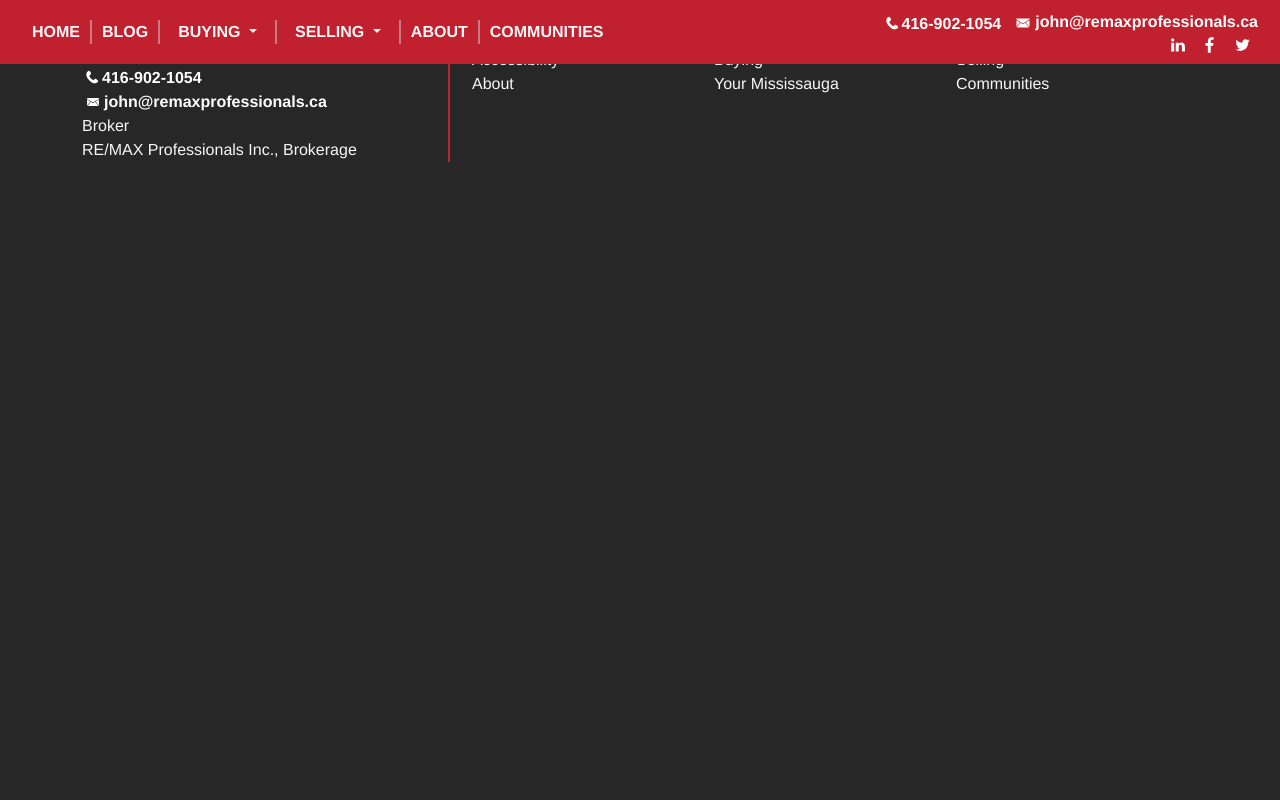
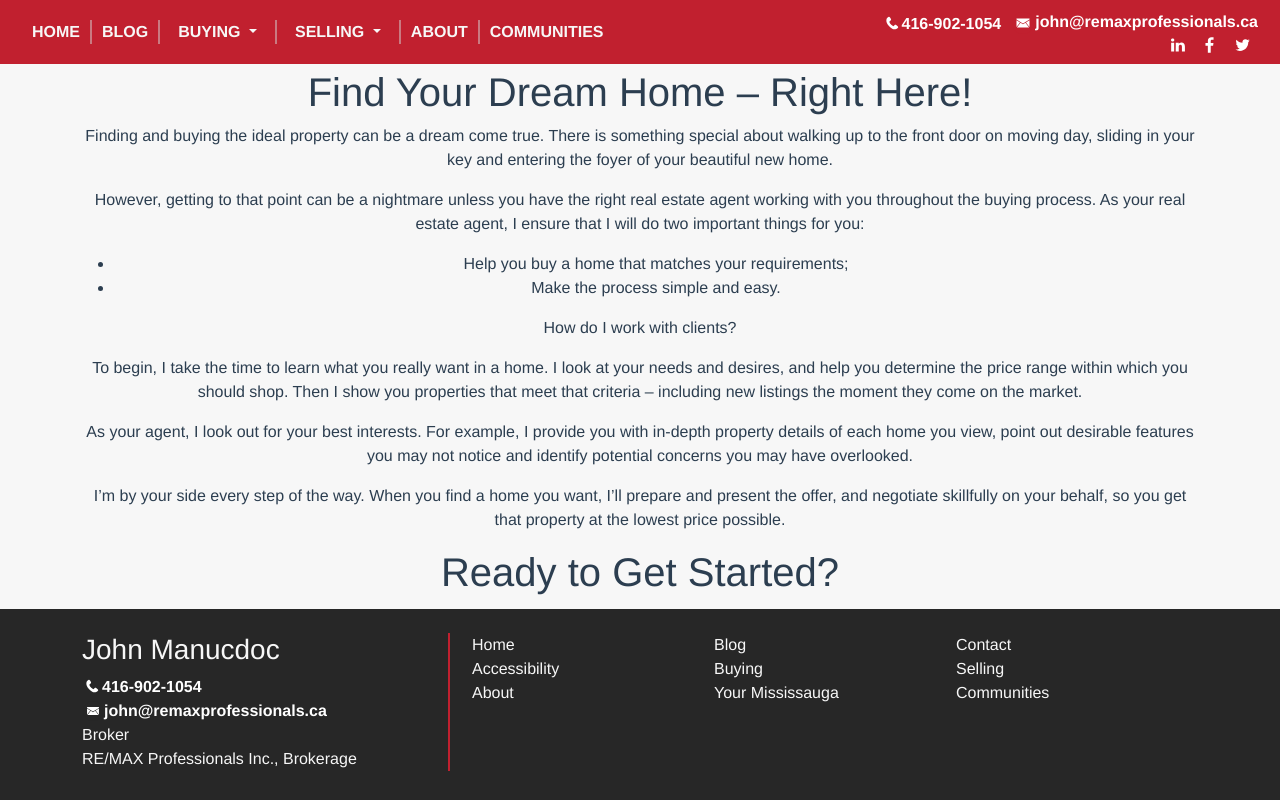
Before and after one commit to Sanparty/jmanucdoc-vue, a Vue app: page /buying in a window 1280 px wide. Built offline with nearby package versions, Linux system fonts and the light colour scheme.

Commit message:
started added buying components

```diff
--- /dev/null
+++ b/src/buying/buyingContainer.vue
@@ -0,0 +1,33 @@
+<template>
+<div class="home-container container-fluid">
+   <div class="home-bio container-md mt-5">
+     <h1>{{ buyingInfo.title.title1 }}</h1>
+     <div v-html="buyingInfo.content.content1"></div>
+     <h1>{{ buyingInfo.title.title2 }}</h1>
+     <div v-html="buyingInfo.content.content"></div>
+    </div>
+</div>
+
+</template>
+
+<script>
+    import { buying } from "../js/components/buying"
+    export default {
+       name: "buyingContainer",
+      data() {
+        return {
+          buyingInfo: buying
+        };
+      },
+    }
+
+
+
+</script>
+
+<style scoped>
+.home-container {
+    padding-top: 20px;
+    background-color: #f7f7f7;
+}
+</style>
--- /dev/null
+++ b/src/js/components/buying.js
@@ -0,0 +1,25 @@
+const buying = {
+    heading: "Buying",
+    title: {
+        title1: "Find Your Dream Home – Right Here!",
+        title2: "Ready to Get Started?"
+    },
+    content: {
+        content1: `<p>Finding and buying the ideal property can be a dream come true. There is something special about walking up to the front door on moving day, sliding in your key and entering the foyer of your beautiful new home.</p>
+        <p>However, getting to that point can be a nightmare unless you have the right real estate agent working with you throughout the buying process. As your real estate agent, I ensure that I will do two important things for you:</p>
+        <ul>
+        <li>Help you buy a home that matches your requirements;</li>
+        <li>Make the process simple and easy.</li>
+        </ul>
+        <p>How do I work with clients?</p>
+        <p>To begin, I take the time to learn what you really want in a home. I look at your needs and desires, and help you determine the price range within which you should shop. Then I show you properties that meet that criteria – including new listings the moment they come on the market.</p>
+        <p>As your agent, I look out for your best interests. For example, I provide you with in-depth property details of each home you view, point out desirable features you may not notice and identify potential concerns you may have overlooked.</p>
+        <p>I’m by your side every step of the way. When you find a home you want, I’ll prepare and present the offer, and negotiate skillfully on your behalf, so you get that property at the lowest price possible.</p>
+        `,
+        content2: `<p>This website is packed with information that will answer many of your questions, and make your home buying journey easy.</p>
+        <p>When you’re ready to talk, please call, email or submit the form below.</p>
+        <p>Let’s work together to find your dream home!</p>`
+    },
+}
+
+export  { buying }
--- a/src/router/index.js
+++ b/src/router/index.js
@@ -4,7 +4,8 @@ import { createRouter,
 import HomeJohn from "../home/homeJohn.vue";
 import BlogJohn from "../blog/blogJohn.vue";
 import BlogPost from "../blogposts/blogPost.vue";
-import ContactContainer from "../contact/contactContainer.vue"
+import ContactContainer from "../contact/contactContainer.vue";
+import BuyingContainer from "../buying/buyingContainer.vue"
 
 let router =  createRouter({
     history: createWebHistory(process.env.BASE_URL),
@@ -48,6 +49,14 @@ let router =  createRouter({
         },
         component: ContactContainer,
     },
+    {
+        path:'/buying/',
+        name: 'Buying',
+        meta: {
+            title: "John Manucdoc | Buying"
+        },
+        component: BuyingContainer,
+    },
     ],
     // eslint-disable-next-line no-unused-vars
     scrollBehavior(to, from, savedPosition) {
```
